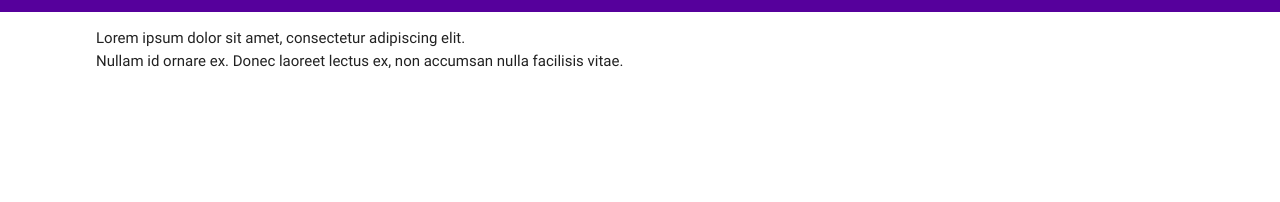
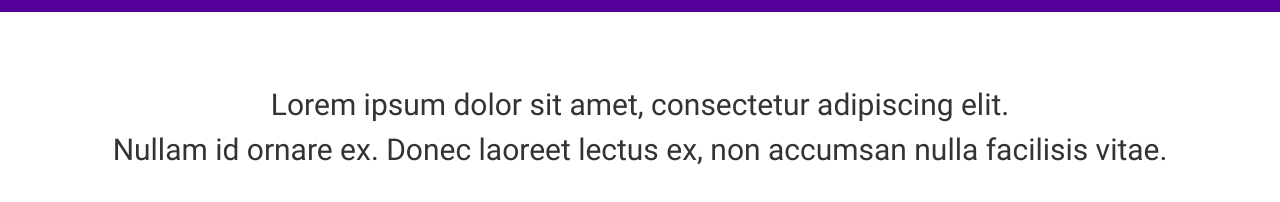
Before and after one commit to GeraldineCh/BajarParaGanar, a website: page src/index.html in a window 1280 px wide. Shown: the part 78-280 px from the top of the page. Drawn offline with nearby package versions, Linux system fonts and the light colour scheme; files that its build step writes are made by us from their sources.

Commit message:
paragraph

```diff
--- a/public/assets/js/bundle.js
+++ b/public/assets/js/bundle.js
@@ -88,7 +88,7 @@ const Login = (update) => {
         desk_btn = $('<button>¡REGISTRATE!</button>'),
         mob_logo = ('<img class="hide-on-large-only" src="assets/img/reto-power1.png" alt="Reto Power Logo">'),
         content = $('<div class="container"></div>'),
-        phrase = $('<p class="hide-on-small-only">Lorem ipsum dolor sit amet, consectetur adipiscing elit.<br>Nullam id ornare ex. Donec laoreet lectus ex, non accumsan nulla facilisis vitae.</p>'),
+        phrase = $('<p class="hide-on-small-only center">Lorem ipsum dolor sit amet, consectetur adipiscing elit.<br>Nullam id ornare ex. Donec laoreet lectus ex, non accumsan nulla facilisis vitae.</p>'),
         form = $('<form></form>'),
         user_icon = $('<i class="fa fa-user-o" ></i>'),
         key_icon = $('<i class="fa fa-key"></i>');
--- a/src/assets/js/components/login.js
+++ b/src/assets/js/components/login.js
@@ -6,7 +6,7 @@ const Login = (update) => {
         desk_btn = $('<button>¡REGISTRATE!</button>'),
         mob_logo = ('<img class="hide-on-large-only" src="assets/img/reto-power1.png" alt="Reto Power Logo">'),
         content = $('<div class="container"></div>'),
-        phrase = $('<p class="hide-on-small-only">Lorem ipsum dolor sit amet, consectetur adipiscing elit.<br>Nullam id ornare ex. Donec laoreet lectus ex, non accumsan nulla facilisis vitae.</p>'),
+        phrase = $('<p class="hide-on-small-only center">Lorem ipsum dolor sit amet, consectetur adipiscing elit.<br>Nullam id ornare ex. Donec laoreet lectus ex, non accumsan nulla facilisis vitae.</p>'),
         form = $('<form></form>'),
         user_icon = $('<i class="fa fa-user-o" ></i>'),
         key_icon = $('<i class="fa fa-key"></i>');
--- a/src/assets/scss/0-base/_variables.scss
+++ b/src/assets/scss/0-base/_variables.scss
@@ -1,5 +1,7 @@
 //Internal variables
 $x-palette-purple: #56009C;
+$x-palette-dark-gray: #333;
 
 //Global variables
 $palette-primary: $x-palette-purple;
+$palette-paragraph: $x-palette-dark-gray;
--- a/src/assets/scss/2-layouts/_login.scss
+++ b/src/assets/scss/2-layouts/_login.scss
@@ -11,5 +11,9 @@
             height: 60px;
         }
     }
-    &__header--mobile {}
+    p {
+        font-size: 2em;
+        color: $palette-paragraph;
+        margin-top: 70px;
+    }
 }
```
Also changed, not shown: public/assets/css/main.css.
